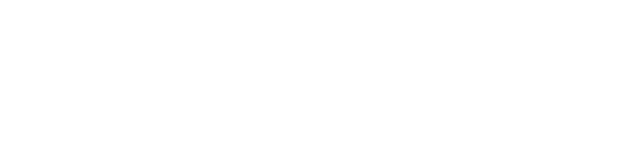
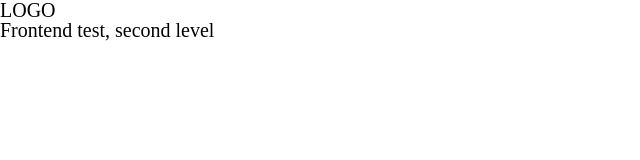
Before and after one commit to Pasha777-m/lab3, a plain HTML site: page index.html in a window 1280 px wide. Shown: the whole page, without its empty margins (0-640 px from the left). Drawn offline with Linux system fonts and the light colour scheme.

Commit message:
first commit

```diff
--- a/index.html
+++ b/index.html
@@ -11,7 +11,18 @@
 </head>
 
 <body>
-
+    <div class="wrapper">
+        <header class="header">
+            <div class="logo">
+                LOGO
+            </div>
+            <div class="text">
+                <h1>Frontend test, second level</h1>
+            </div>
+        </header>
+        <main class="main"></main>
+        <footer class="footer"></footer>
+    </div>
     <script src="main.js"></script>
 </body>
 
```
